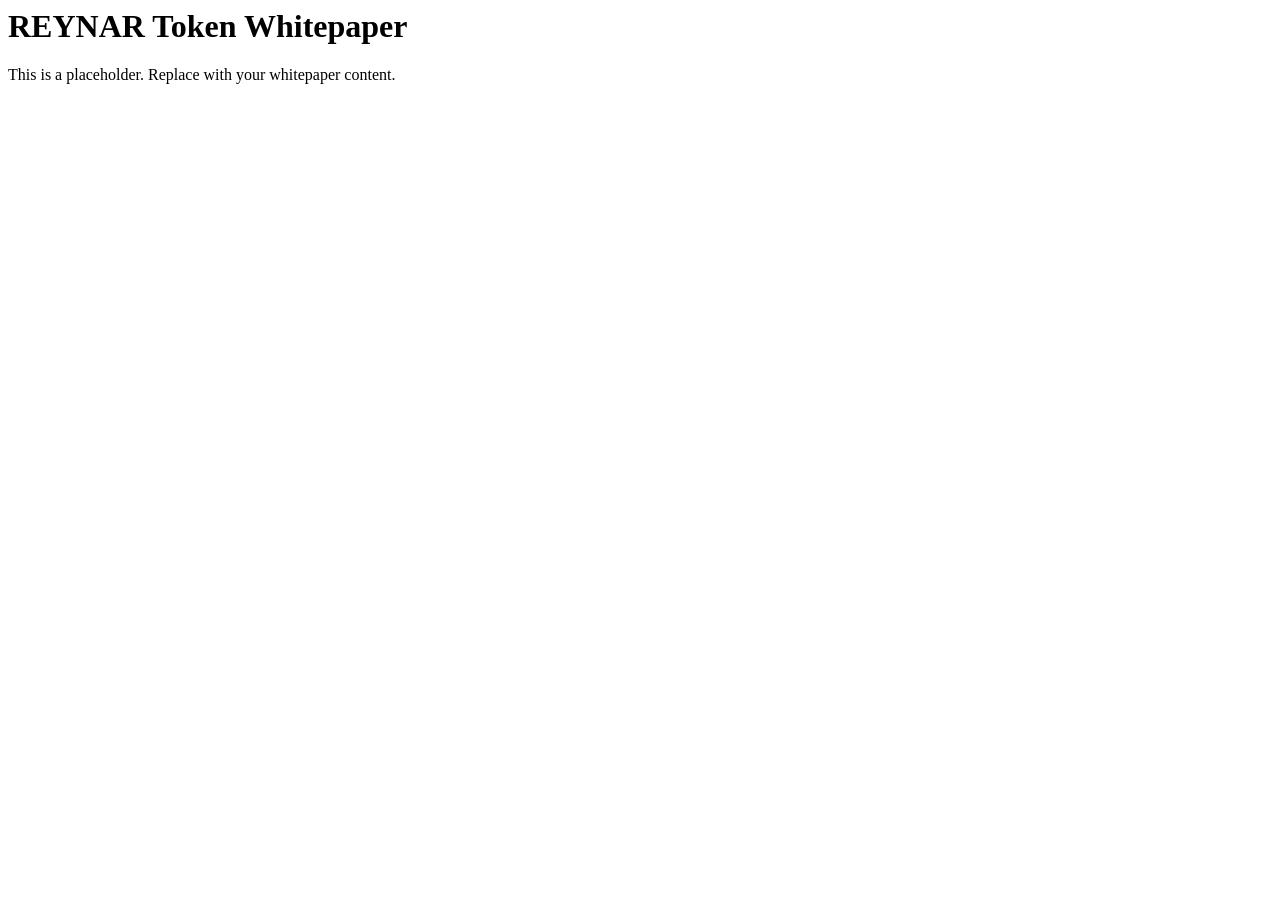
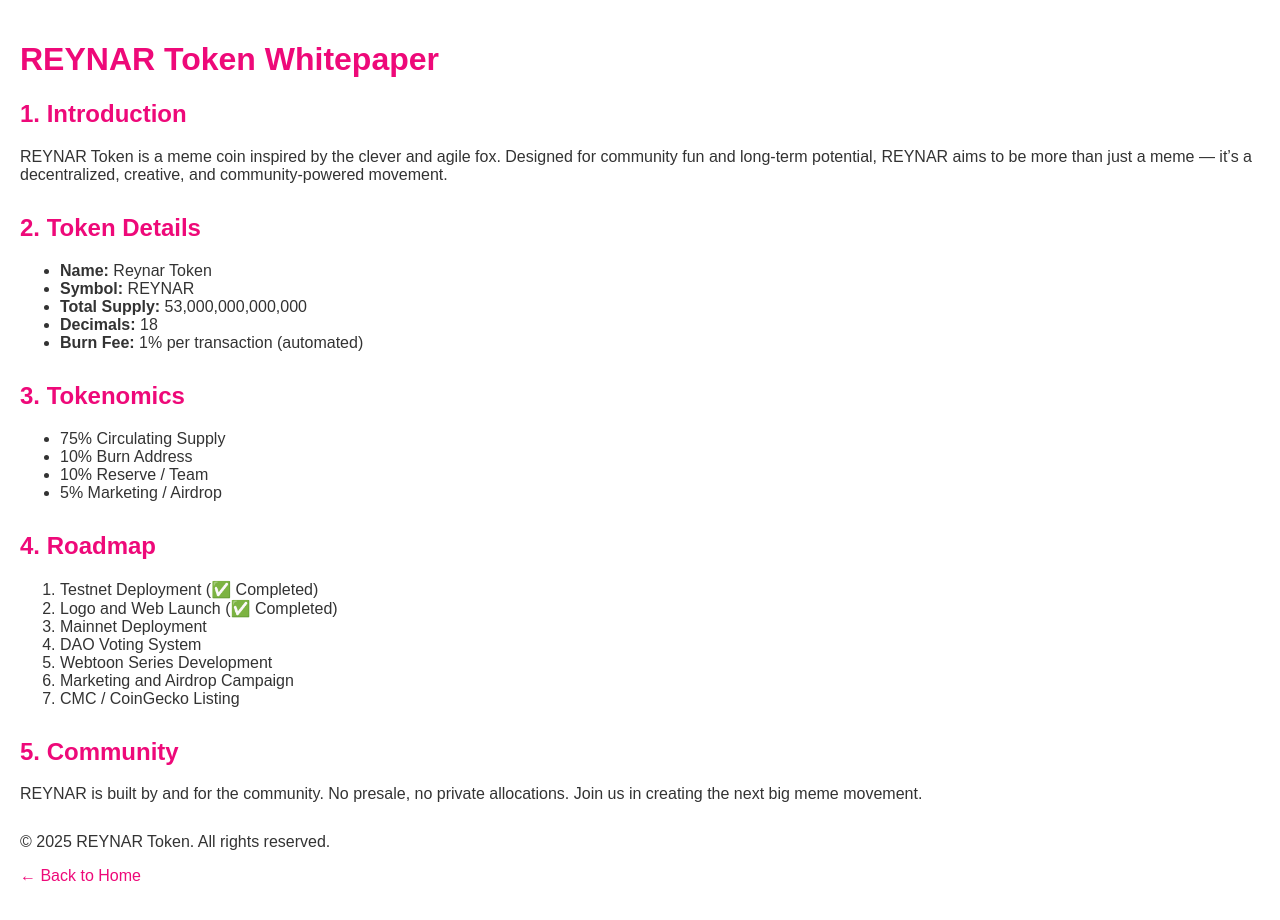
Before and after one commit to paloskasvet/reynar-token-site, a plain HTML site: page whitepaper.html in a window 1280 px wide. Before the commit the page ends 800 px from the top, so only its background shows below. Drawn offline with Linux system fonts and the light colour scheme.

Commit message:
Add files via upload

```diff
--- a/whitepaper.html
+++ b/whitepaper.html
@@ -1 +1,67 @@
-<h1>REYNAR Token Whitepaper</h1><p>This is a placeholder. Replace with your whitepaper content.</p>
+
+<!DOCTYPE html>
+<html lang="en">
+<head>
+  <meta charset="UTF-8">
+  <title>REYNAR Token - Whitepaper</title>
+  <meta name="viewport" content="width=device-width, initial-scale=1">
+  <style>
+    body { font-family: Arial, sans-serif; margin: 0; padding: 20px; background: #fff; color: #333; }
+    h1, h2, h3 { color: #ee0979; }
+    section { margin-bottom: 30px; }
+    a { color: #ee0979; text-decoration: none; }
+  </style>
+</head>
+<body>
+  <h1>REYNAR Token Whitepaper</h1>
+
+  <section>
+    <h2>1. Introduction</h2>
+    <p>REYNAR Token is a meme coin inspired by the clever and agile fox. Designed for community fun and long-term potential, REYNAR aims to be more than just a meme — it’s a decentralized, creative, and community-powered movement.</p>
+  </section>
+
+  <section>
+    <h2>2. Token Details</h2>
+    <ul>
+      <li><strong>Name:</strong> Reynar Token</li>
+      <li><strong>Symbol:</strong> REYNAR</li>
+      <li><strong>Total Supply:</strong> 53,000,000,000,000</li>
+      <li><strong>Decimals:</strong> 18</li>
+      <li><strong>Burn Fee:</strong> 1% per transaction (automated)</li>
+    </ul>
+  </section>
+
+  <section>
+    <h2>3. Tokenomics</h2>
+    <ul>
+      <li>75% Circulating Supply</li>
+      <li>10% Burn Address</li>
+      <li>10% Reserve / Team</li>
+      <li>5% Marketing / Airdrop</li>
+    </ul>
+  </section>
+
+  <section>
+    <h2>4. Roadmap</h2>
+    <ol>
+      <li>Testnet Deployment (✅ Completed)</li>
+      <li>Logo and Web Launch (✅ Completed)</li>
+      <li>Mainnet Deployment</li>
+      <li>DAO Voting System</li>
+      <li>Webtoon Series Development</li>
+      <li>Marketing and Airdrop Campaign</li>
+      <li>CMC / CoinGecko Listing</li>
+    </ol>
+  </section>
+
+  <section>
+    <h2>5. Community</h2>
+    <p>REYNAR is built by and for the community. No presale, no private allocations. Join us in creating the next big meme movement.</p>
+  </section>
+
+  <footer>
+    <p>&copy; 2025 REYNAR Token. All rights reserved.</p>
+    <p><a href="index.html">← Back to Home</a></p>
+  </footer>
+</body>
+</html>
```
